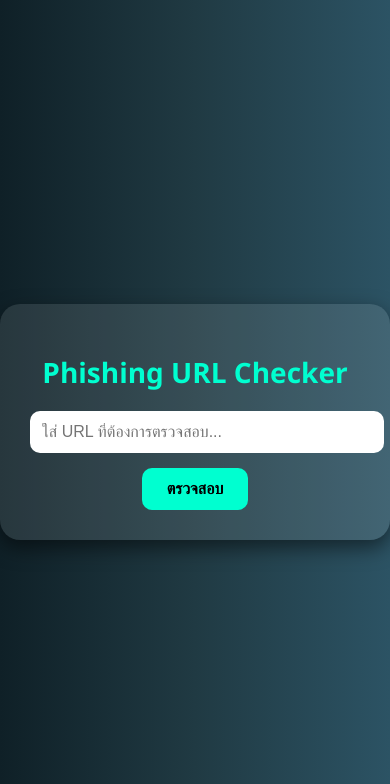
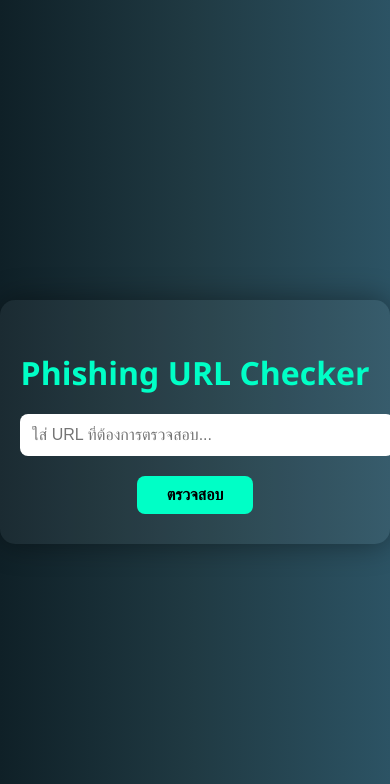
Before and after one commit to Gapkimm833/phishing-url-checker, a Flask app: page / in a window 390 px wide. Shown: the top 784 px of the page. Run offline with Flask 3, Linux system fonts and the light colour scheme.

Commit message:
style: beautiful responsive UI

```diff
--- a/templates/index.html
+++ b/templates/index.html
@@ -2,77 +2,77 @@
 <html lang="th">
 <head>
   <meta charset="UTF-8">
+  <meta name="viewport" content="width=device-width, initial-scale=1.0">
   <title>Phishing URL Checker</title>
   <style>
     body {
       margin: 0;
-      padding: 0;
       font-family: 'Segoe UI', sans-serif;
       background: linear-gradient(to right, #0f2027, #203a43, #2c5364);
+      color: #fff;
       display: flex;
       justify-content: center;
       align-items: center;
       height: 100vh;
-      color: white;
     }
 
     .container {
-      background: rgba(255, 255, 255, 0.1);
-      padding: 30px;
-      border-radius: 20px;
-      box-shadow: 0 8px 20px rgba(0, 0, 0, 0.5);
+      background-color: rgba(255, 255, 255, 0.05);
+      padding: 40px;
+      border-radius: 15px;
+      box-shadow: 0 0 30px rgba(0, 0, 0, 0.4);
       text-align: center;
-      width: 90%;
       max-width: 450px;
+      width: 100%;
     }
 
     h1 {
       margin-bottom: 20px;
-      color: #00ffd0;
-      font-size: 28px;
+      font-size: 2em;
+      color: #00ffc6;
     }
 
     input[type="text"] {
       padding: 12px;
-      width: 100%;
+      width: 90%;
       border: none;
-      border-radius: 10px;
-      margin-bottom: 15px;
-      font-size: 16px;
+      border-radius: 8px;
+      margin-bottom: 20px;
+      font-size: 1em;
     }
 
     button {
-      padding: 12px 25px;
-      font-size: 16px;
-      background-color: #00ffd0;
-      border: none;
-      border-radius: 10px;
-      cursor: pointer;
+      padding: 10px 30px;
+      background-color: #00ffc6;
       color: #000;
       font-weight: bold;
+      border: none;
+      border-radius: 8px;
+      cursor: pointer;
+      font-size: 1em;
+      transition: 0.3s ease;
+    }
+
+    button:hover {
+      background-color: #02d0a3;
     }
 
     .result {
       margin-top: 20px;
-      font-size: 18px;
-      font-weight: bold;
+      font-size: 1.1em;
+      padding: 10px;
+      background-color: rgba(0, 0, 0, 0.3);
+      border-radius: 8px;
     }
 
-    .safe {
-      color: #00ff88;
-    }
+    @media (max-width: 600px) {
+      .container {
+        padding: 30px 20px;
+      }
 
-    .unsafe {
-      color: #ff4d4d;
-      background-color: #300;
-      padding: 10px;
-      border-radius: 10px;
-    }
-
-    .character {
-      margin-top: 20px;
-      max-width: 150px;
-      display: none;
+      input[type="text"] {
+        width: 100%;
+      }
     }
   </style>
 </head>
@@ -86,11 +86,9 @@
     </form>
 
     {% if result %}
-      <p class="result {% if result == 'ไม่ปลอดภัย' %}unsafe{% else %}safe{% endif %}">{{ result }}</p>
-
-      {% if result == 'ไม่ปลอดภัย' %}
-        <img src="https://cdn-icons-png.flaticon.com/512/616/616408.png" alt="การ์ตูนโกรธ" class="character" style="display:block;">
-      {% endif %}
+    <div class="result">
+      📋 ผลการตรวจสอบ: <strong>{{ result }}</strong>
+    </div>
     {% endif %}
   </div>
 </body>
```
